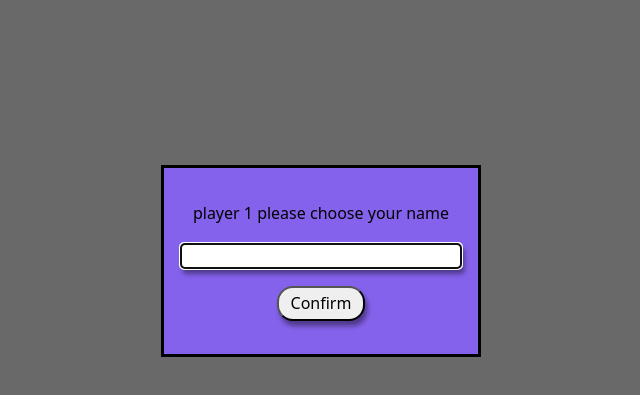
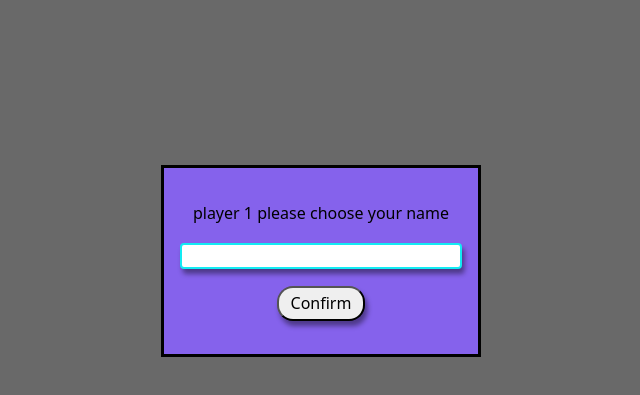
Before and after one commit to Sambaramba/tic-tac-toe, a website with bundled scripts: page index.html in a window 1280 px wide. Both pictures are taken after a click on the button "Start Game". Shown: the part 139-534 px from the top of the page, without its empty margins (319-959 px from the left). Built offline with nearby package versions, Linux system fonts and the light colour scheme.

Commit message:
style input focus state and shadow normal state

```diff
--- a/css/style.css
+++ b/css/style.css
@@ -207,6 +207,11 @@ input[type=text] {
   box-shadow: 2.6px 5.1px 5.1px hsl(0deg 0% 0% / 0.42);
 }
 
+input[type=text]:focus {
+  outline: none;
+  border: 2px solid var(--electric-blue);
+}
+
 form > button {
   align-self: center;
 }
```
